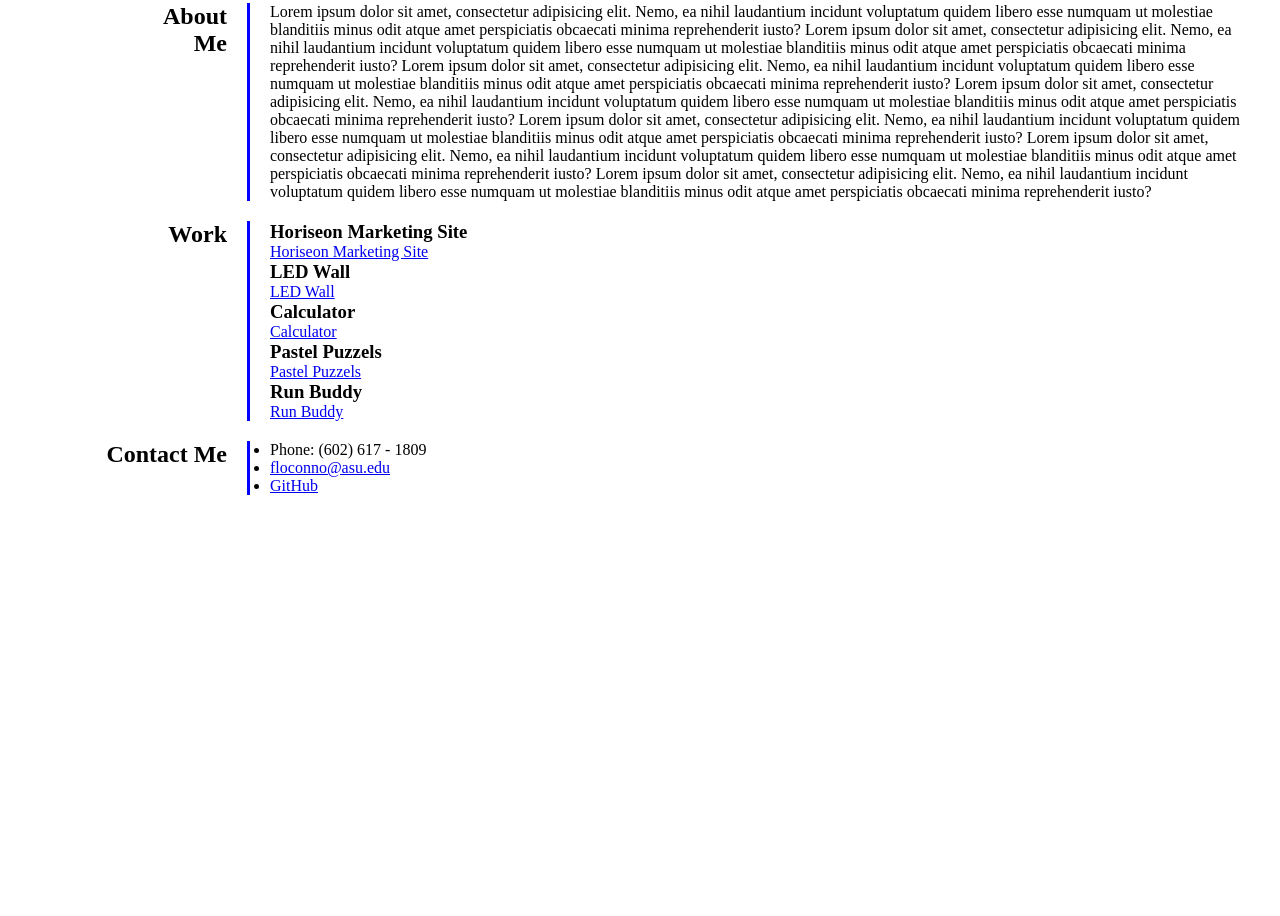
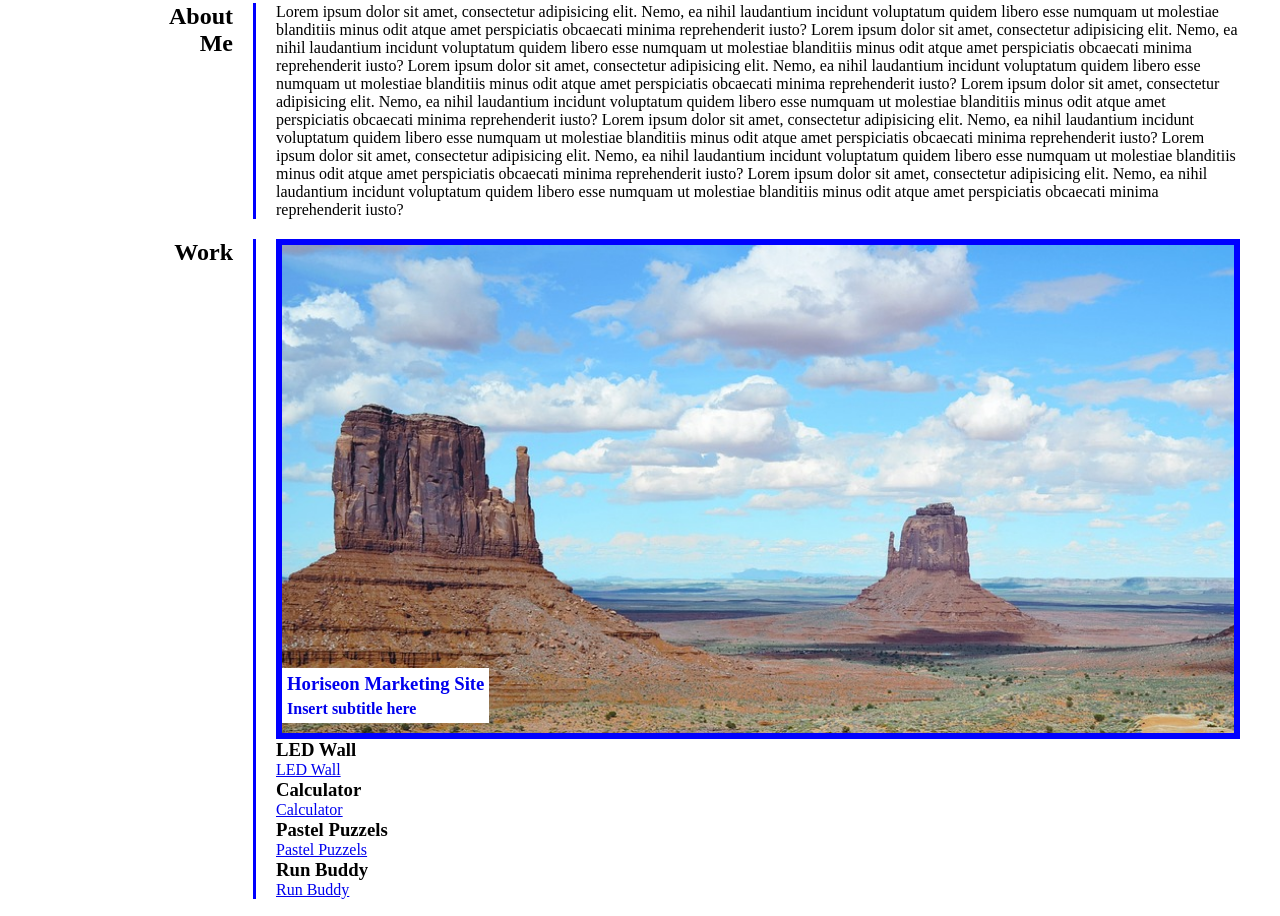
Before and after one commit to floconno/Professional-Portfolio, a plain HTML site: page index.html in a window 1280 px wide. Shown: the part 599-1515 px from the top of the page. Before the commit the page ends 1094 px from the top, so only its background shows below. Drawn offline with Linux system fonts and the light colour scheme.

Commit message:
styled big card

```diff
--- a/assets/css/style.css
+++ b/assets/css/style.css
@@ -75,7 +75,7 @@
 
 .two-column-grid {
     display: grid;
-    grid-template-columns: 250px 1fr;
+    grid-template-columns: 20vw 80vw;
     margin-top: 20px;
 }
 
@@ -90,3 +90,27 @@
     padding-left: 20px;
     padding-right: 40px;
 }
+
+.big-card {
+    display: block;
+    height: 500px;
+    background-color: red;
+    border: 6px blue solid;
+    position: relative;
+    overflow: hidden;
+}
+
+.card-label {
+    position: absolute;
+    bottom: 10px;
+    background-color: white;
+    padding: 5px;
+}
+
+.card-label h3 {
+    margin-bottom: 5px;
+}
+
+.big-card img {
+    height: 100%;
+}
--- a/index.html
+++ b/index.html
@@ -52,11 +52,13 @@
             <h2>Work</h2>
         </div>
         <div class="right">
-            <h3>Horiseon Marketing Site</h3>
-                <p>
-                    <a href="#horiseon-marketing-site">Horiseon Marketing Site</a>
-                <!-- Image here -->
-                </p>
+            <a class="big-card" href="#horiseon-marketing-site">
+                <div class="card-label">
+                    <h3>Horiseon Marketing Site</h3>
+                    <h4>Insert subtitle here</h4>
+                </div>
+                <img src="./assets/images/canyon-2371497_1280.jpg"/>
+            </a>
             <h3>LED Wall</h3>
                 <p>
                     <a href="#led-wall">LED Wall</a>
```
